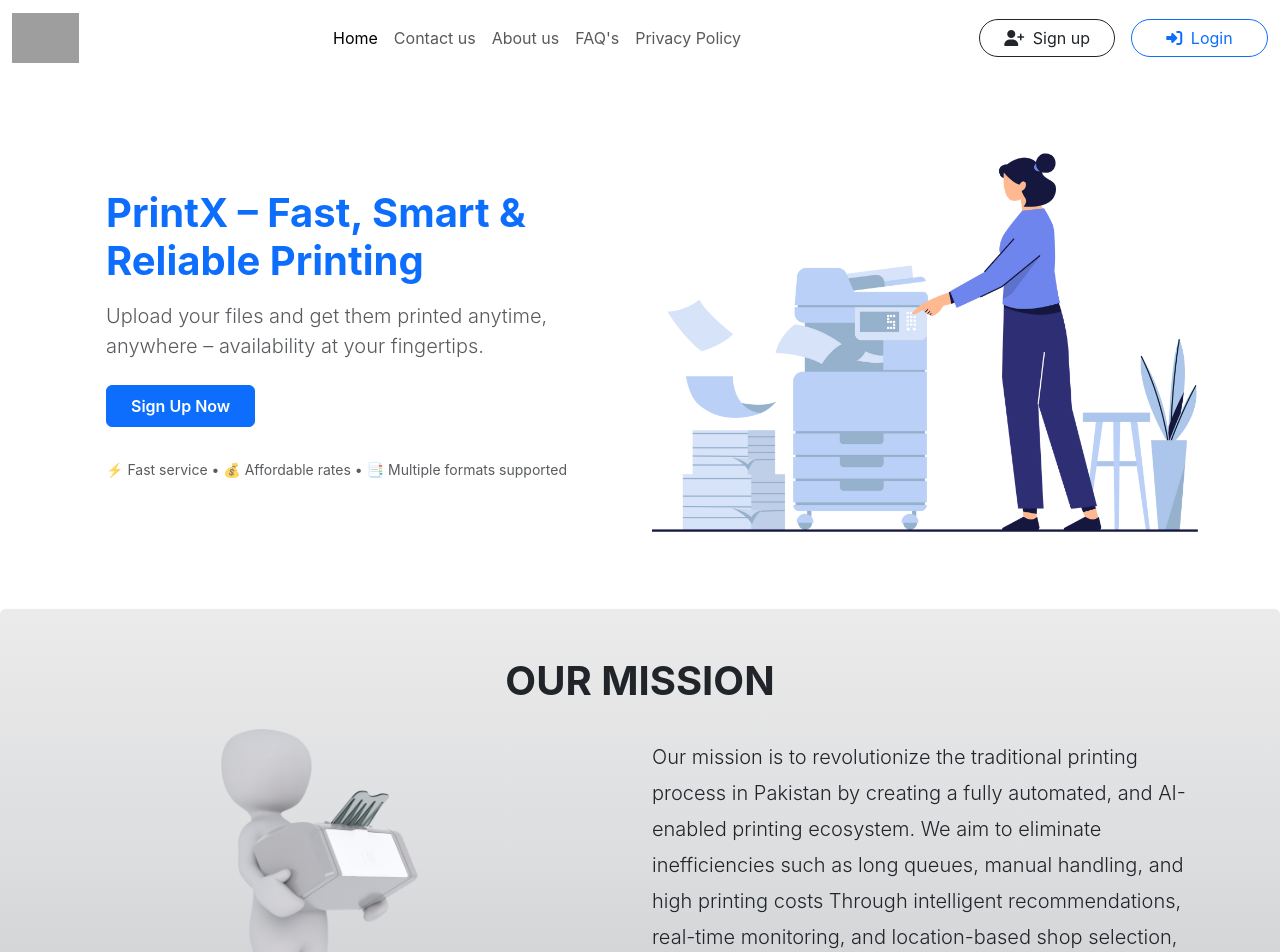
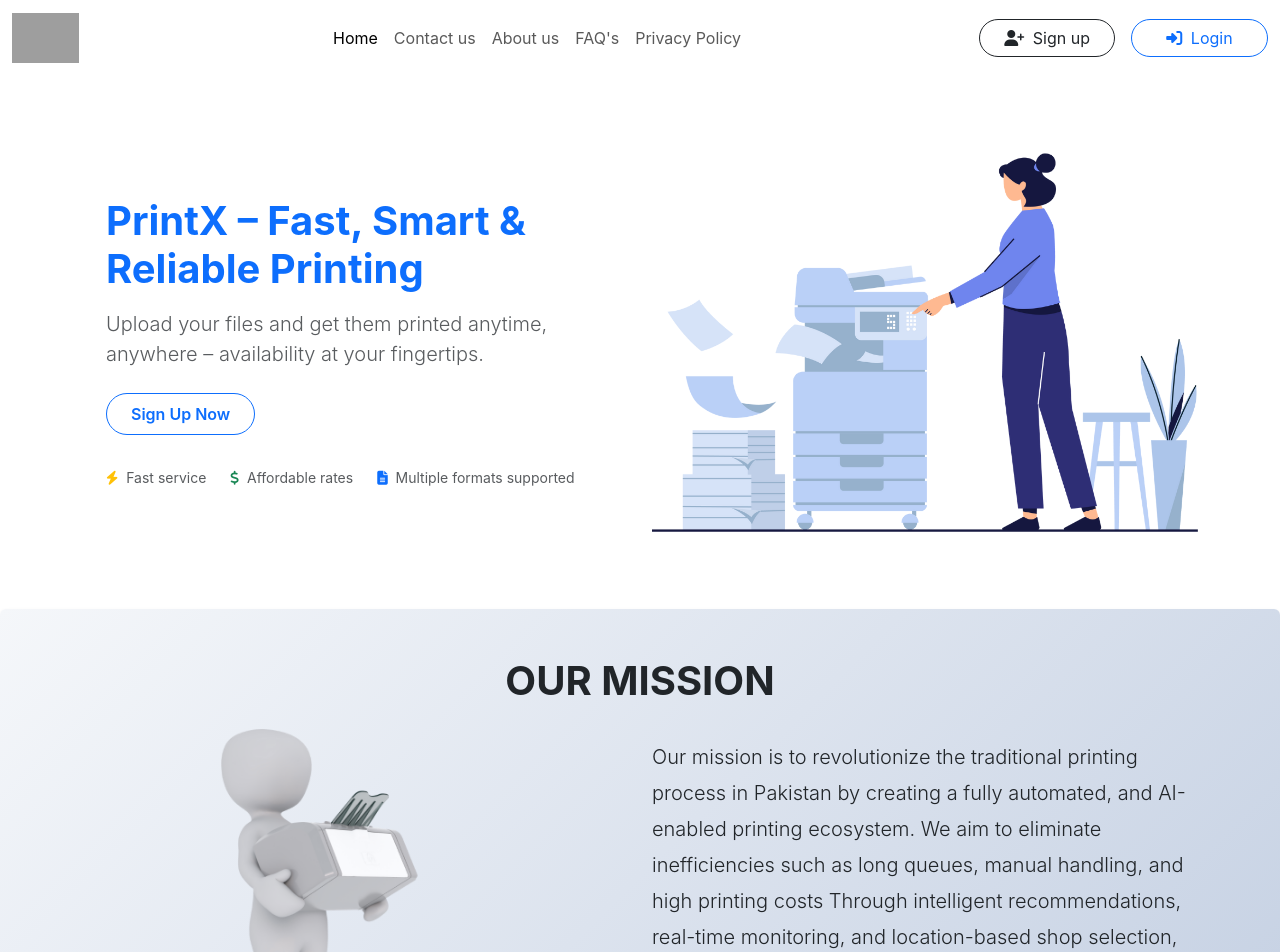
Before and after one commit to burhanali2812/printx-frontend, a React (Create React App) app: page / in a window 1280 px wide. Shown: the top 952 px of the page. Built offline with nearby package versions, Linux system fonts and the light colour scheme; grey boxes are pictures that could not be loaded.

Commit message:
add the footer

```diff
--- a/src/pges/Landing.jsx
+++ b/src/pges/Landing.jsx
@@ -103,14 +103,23 @@
                 availability at your fingertips.
               </p>
               <div className="d-flex flex-wrap gap-3 mb-2">
-                <button className="btn btn-primary px-4 py-2 fw-semibold">
+                <button className="btn btn-outline-primary px-4 py-2 rounded-5 fw-semibold">
                   Sign Up Now
                 </button>
               </div>
-              <p className="mt-4 text-muted small">
-                ⚡ Fast service • 💰 Affordable rates • 📑 Multiple formats
-                supported
-              </p>
+              <div className="d-flex flex-wrap gap-4 mt-4 text-muted small">
+                <span>
+                  <i className="fas fa-bolt text-warning me-1"></i> Fast service
+                </span>
+                <span>
+                  <i className="fas fa-dollar-sign text-success me-1"></i> Affordable rates
+                </span>
+                <span>
+                  <i className="fas fa-file-alt text-primary me-1"></i> Multiple formats supported
+                </span>
+              </div>
+
+
             </div>
           </div>
 
@@ -132,10 +141,12 @@
 
 
       {/* Section Mission */}
-      <div className="card border-0 shadow-sm  text-dark p-4 p-md-5" style={{ backgroundImage: "linear-gradient(to top, #c4c5c7 0%, #dcdddf 52%, #ebebeb 100%)" }}>
+      <div className="card border-0 shadow-sm  text-dark p-4 p-md-5" style={{
+        background: "linear-gradient(135deg, #f5f7fa, #c3cfe2)",
+      }}>
 
         <h1
-          className="fw-bold text-uppercase text-center  mb-4"
+          className="fw-bold text-uppercase text-dark text-center  mb-4"
           style={{
             fontFamily: "revert-layer",
             fontSize: "clamp(1.5rem, 4vw, 2.5rem)",
@@ -194,9 +205,9 @@
       </div>
 
       {/* Section Comparison */}
-      <div className="card border-0 shadow-sm  text-dark p-3 p-md-4" style={{background:"white"}}>
+      <div className="card border-0 shadow-sm  text-dark p-3 p-md-4" style={{ background: "white" }}>
         <h1
-          className="fw-bold text-uppercase text-center text-dark mb-4"
+          className="fw-bold text-uppercase text-center text-dark  mb-4"
           style={{
             fontFamily: "revert-layer",
             fontSize: "clamp(1.5rem, 4vw, 2.5rem)",
@@ -316,8 +327,8 @@
 
       {/* Section Smart Printing */}
       <div className="card border-0 shadow-sm  text-dark bg-light text-center p-4 p-md-5" style={{
-                background: "linear-gradient(135deg, #f5f7fa, #c3cfe2)",
-              }}>
+        background: "linear-gradient(135deg, #f5f7fa, #c3cfe2)",
+      }}>
         {/* Heading */}
         <h2 className="fw-bold mb-3">Smart Printing Made Simple</h2>
         <p className="text-muted mb-5">
@@ -503,6 +514,68 @@
       </div>
 
 
+
+      {/* Section Footer */}
+      <div className="text-light py-5 bg-dark mt-5" >
+        <div className="container">
+          <div className="row g-4">
+
+            {/* Brand */}
+            <div className="col-md-3">
+              <h4 className="fw-bold text-uppercase">
+                Print<span className="text-warning">X</span>
+              </h4>
+              <p className="small">
+                Smart Printing System for universities, students, and shops.
+                Upload, pay, and collect your prints with ease.
+              </p>
+              <div className="d-flex gap-3">
+                <a href="#" className="fs-5"><i className="fab fa-facebook" style={{ color: "#ffffffff" }}></i></a>
+                <a href="#" className="fs-5"><i className="fab fa-linkedin" style={{ color: "#ffffffff" }}></i></a>
+                <a href="#" className="fs-5"><i className="fab fa-instagram" style={{ color: "#ffffffff" }}></i></a>
+                <a href="#" className="fs-5"><i className="fab fa-whatsapp" style={{ color: "#ffffffff" }}></i></a>
+              </div>
+
+            </div>
+
+            {/* Quick Links */}
+            <div className="col-md-3">
+              <h6 className="fw-bold mb-3">Quick Links</h6>
+              <ul className="list-unstyled small">
+                <li><i className="fa fa-headset me-2"></i><a href="#" className="text-decoration-none text-light">Customer Support</a></li>
+                <li><i className="fa fa-circle-question me-2"></i><a href="#" className="text-decoration-none text-light">FAQs</a></li>
+                <li><i className="fa fa-file-contract me-2"></i><a href="#" className="text-decoration-none text-light">Terms & Conditions</a></li>
+                <li><i className="fa fa-shield-halved me-2"></i><a href="#" className="text-decoration-none text-light">Privacy Policy</a></li>
+              </ul>
+            </div>
+
+            {/* Service Hours */}
+            <div className="col-md-3">
+              <h6 className="fw-bold mb-3">Service Hours</h6>
+              <p className="small mb-1"><i className="fa fa-clock me-2"></i> Mon–Sat: 8:00 AM – 10:00 PM</p>
+              <p className="small mb-1"><i className="fa fa-clock me-2"></i> Sunday: 10:00am - 11:00pm</p>
+              <p className="small"><i className="fa fa-bolt me-2"></i> Emergency prints on request</p>
+            </div>
+
+            {/* Newsletter */}
+            <div className="col-md-3">
+              <h6 className="fw-bold mb-3">Stay Updated</h6>
+              <p className="small">Get offers, discounts & tips in your inbox.</p>
+              <div className="input-group">
+                <input type="email" className="form-control form-control-sm rounded-start" placeholder="Your email" />
+                <button className="btn btn-primary btn-sm rounded-end">Subscribe</button>
+              </div>
+            </div>
+          </div>
+
+          {/* Bottom Note */}
+          <hr className="border-secondary my-4" />
+          <p className="small text-center mb-0">
+            © {new Date().getFullYear()} PrintX | Smart Printing System. All rights reserved.
+          </p>
+        </div>
+      </div>
+
     </div>
   );
 }
```
